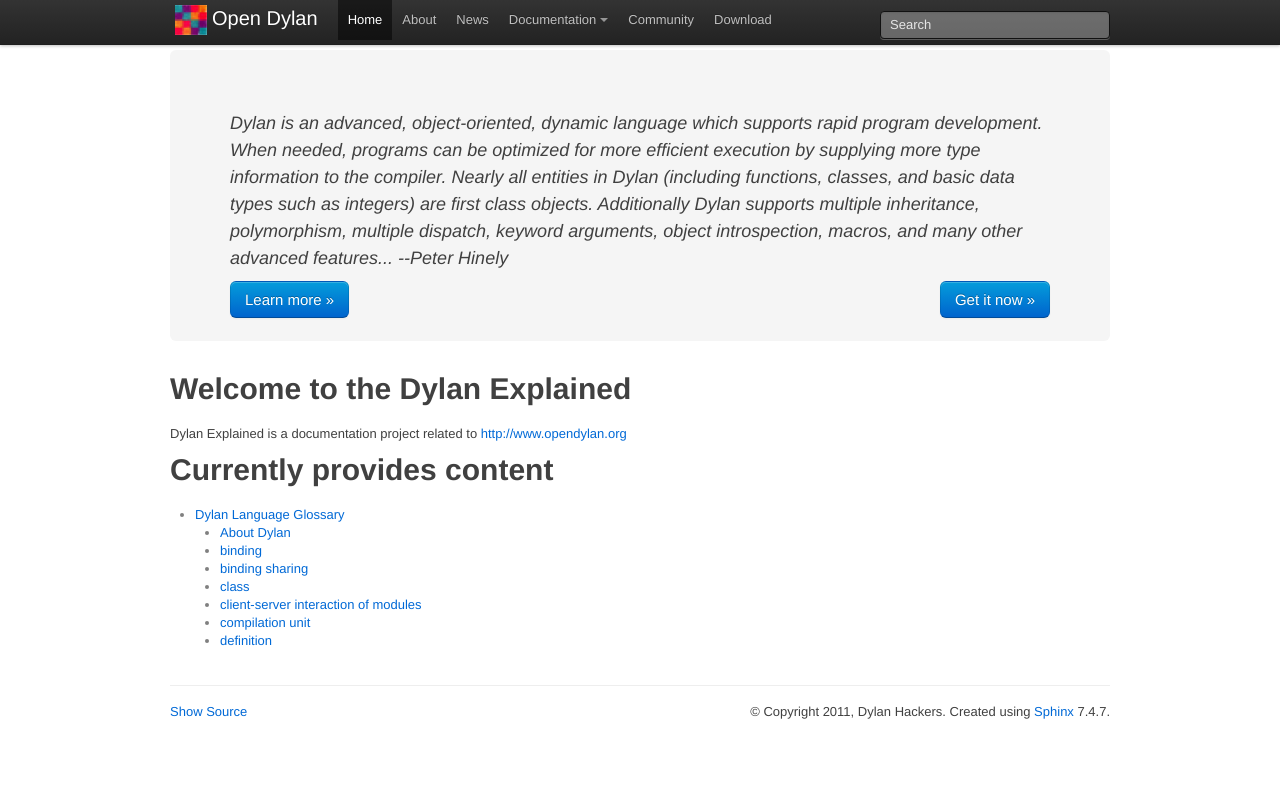
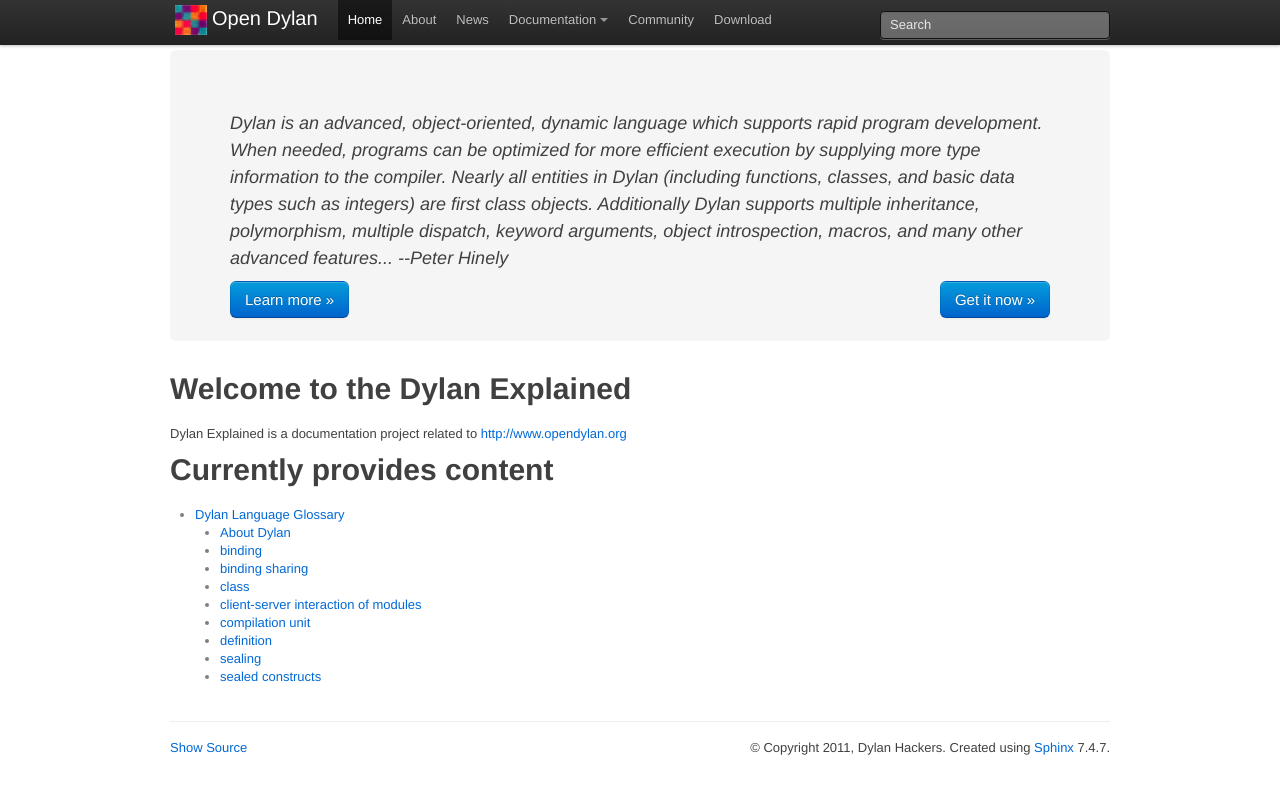
Before and after one commit to pet-ro/dylan-explained, a Sphinx documentation site: the page built from source/index.rst, in a window 1280 px wide. Shown: the top 794 px of the page. Built offline with Sphinx 7.4.7, drawn with Linux system fonts in a browser that asks for light colours.

Commit message:
adpated to sealing related terms

```diff
--- a/source/documentation/dylan-language-glossary/dylan-glossary.rst
+++ b/source/documentation/dylan-language-glossary/dylan-glossary.rst
@@ -105,4 +105,5 @@ Note:
 .. include:: ./terms/client-server-interaction-of-modules.txt
 .. include:: ./terms/compilation-unit.txt
 .. include:: ./terms/definition.txt
-.. include:: ./terms/sealing.txt
+.. include:: ./terms/sealing-techniques.txt
+.. include:: ./terms/sealed-constructs.txt
```
